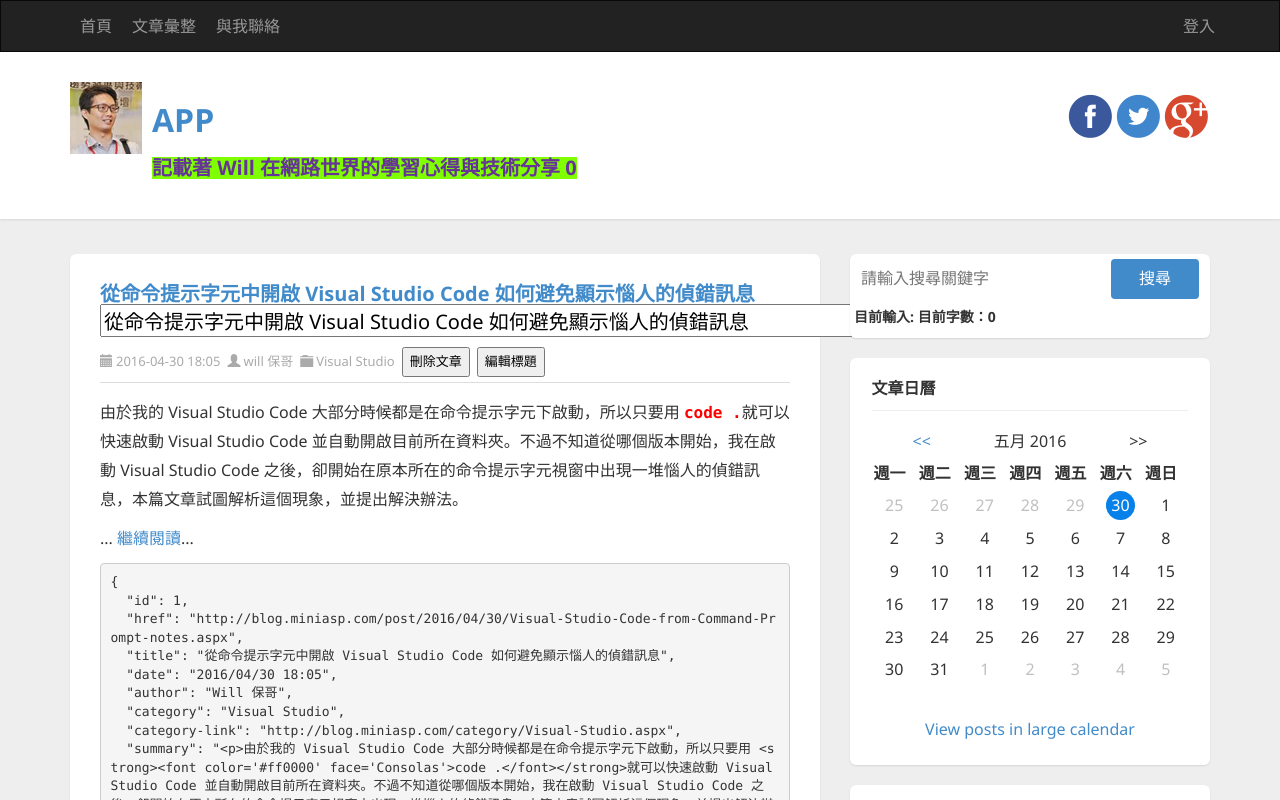
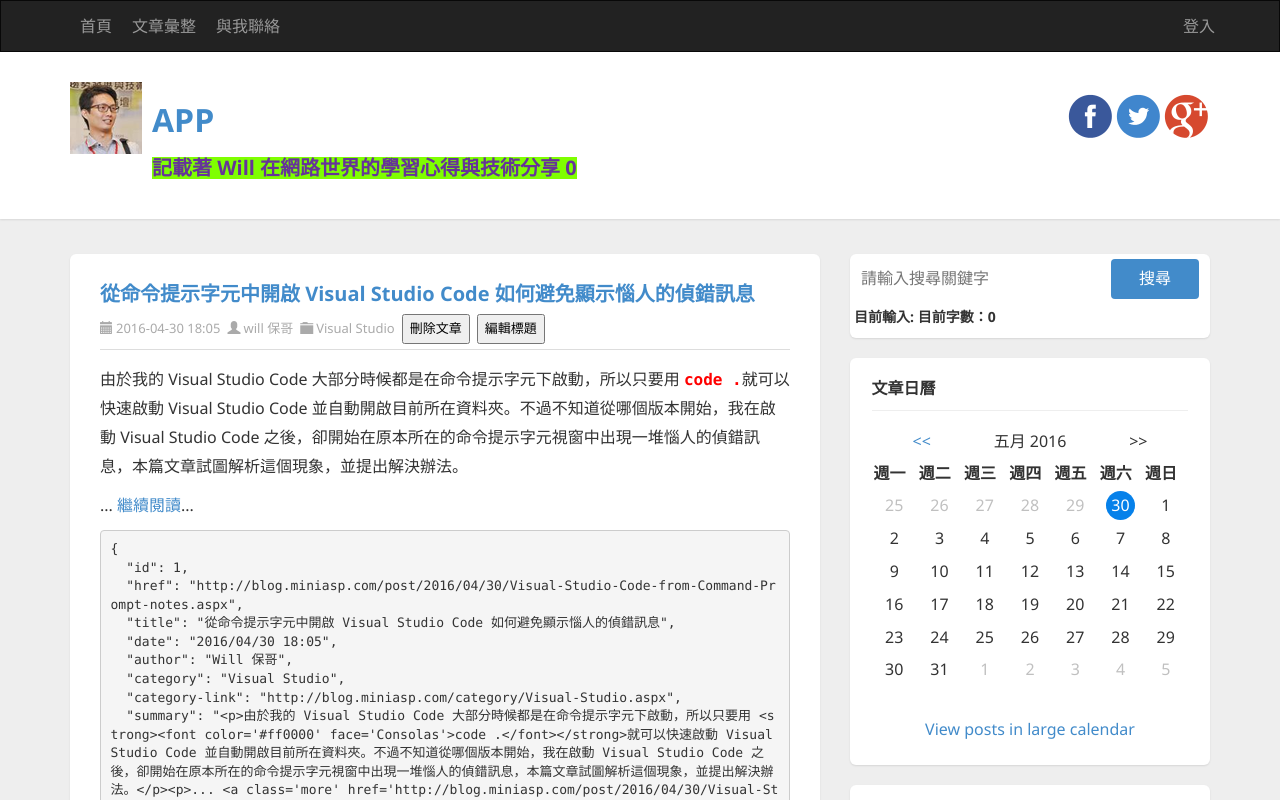
Before and after one commit to ChuangPoPO/Udemy-Angular-2018, an Angular app in the folder demo1/: page / in a window 1280 px wide. Shown: the top 800 px of the page. Built offline with nearby package versions, Linux system fonts and the light colour scheme.

Commit message:
6-47 ***實作 單向資料流與不可變的物件 3. 實作父元件的修改資料內容的方法，使用單想資料流架構 4. *ngif 控制 UI 顯示的屬性 - 使用 array.map 產生新的物件 - 使用 Object.assign({}, old, new) 覆蓋舊物件資料

```diff
--- a/demo1/src/app/article/article-header/article-header.component.html
+++ b/demo1/src/app/article/article-header/article-header.component.html
@@ -1,8 +1,8 @@
 <header class="post-header">
   <h2 class="post-title">
     <!-- TODO: *ngIf -->
-    <a [href]="item.href">{{ item.title }}</a>
-    <input type="text" size=68 [value]="nowTitle"
+    <a *ngIf="!isEdit" [href]="item.href">{{ item.title }}</a>
+    <input *ngIf="isEdit" type="text" size=68 [value]="nowTitle"
       (keyup.enter)="doEdit($event.target.value)"
       (keyup.escape)="$event.target.value = item.title; isEdit = false">
   </h2>
@@ -24,7 +24,7 @@
       <button *ngIf="!isEdit" (click)="isEdit = true">編輯標題</button>
     </span>
     <span>
-      <button *ngIf="isEdit" (click)="isEdit = false; $event.target.value = item.title">取消編輯</button>
+      <button *ngIf="isEdit" (click)="isEdit = false">取消編輯</button>
     </span>
   </div>
 </header>
--- a/demo1/src/app/article/article-header/article-header.component.ts
+++ b/demo1/src/app/article/article-header/article-header.component.ts
@@ -25,12 +25,11 @@
     this.nowTitle = this.item.title;
   }
 
-
   doEdit(title) {
     this.nowTitle = title;
-    this.titleChanged.emit(title);
+    this.titleChanged.emit({id: this.item.id, title: title});
+  }
 
-  }
   deleteArticle() {
     this.delete.emit(this.item);
   }
--- a/demo1/src/app/article/article-list/article-list.component.ts
+++ b/demo1/src/app/article/article-list/article-list.component.ts
@@ -10,7 +10,13 @@
   data: Array<any>;
   constructor() { }
 
-  doTitleChange() {
+  doTitleChange($event: any) {
+    this.data = this.data.map((item) => {
+      if ($event.id === item.id) {
+        return Object.assign({}, item, $event);
+      }
+      return item;
+    });
   }
 
   doDelete(item) {
@@ -85,5 +91,4 @@
 
   }
 
-
 }
```
